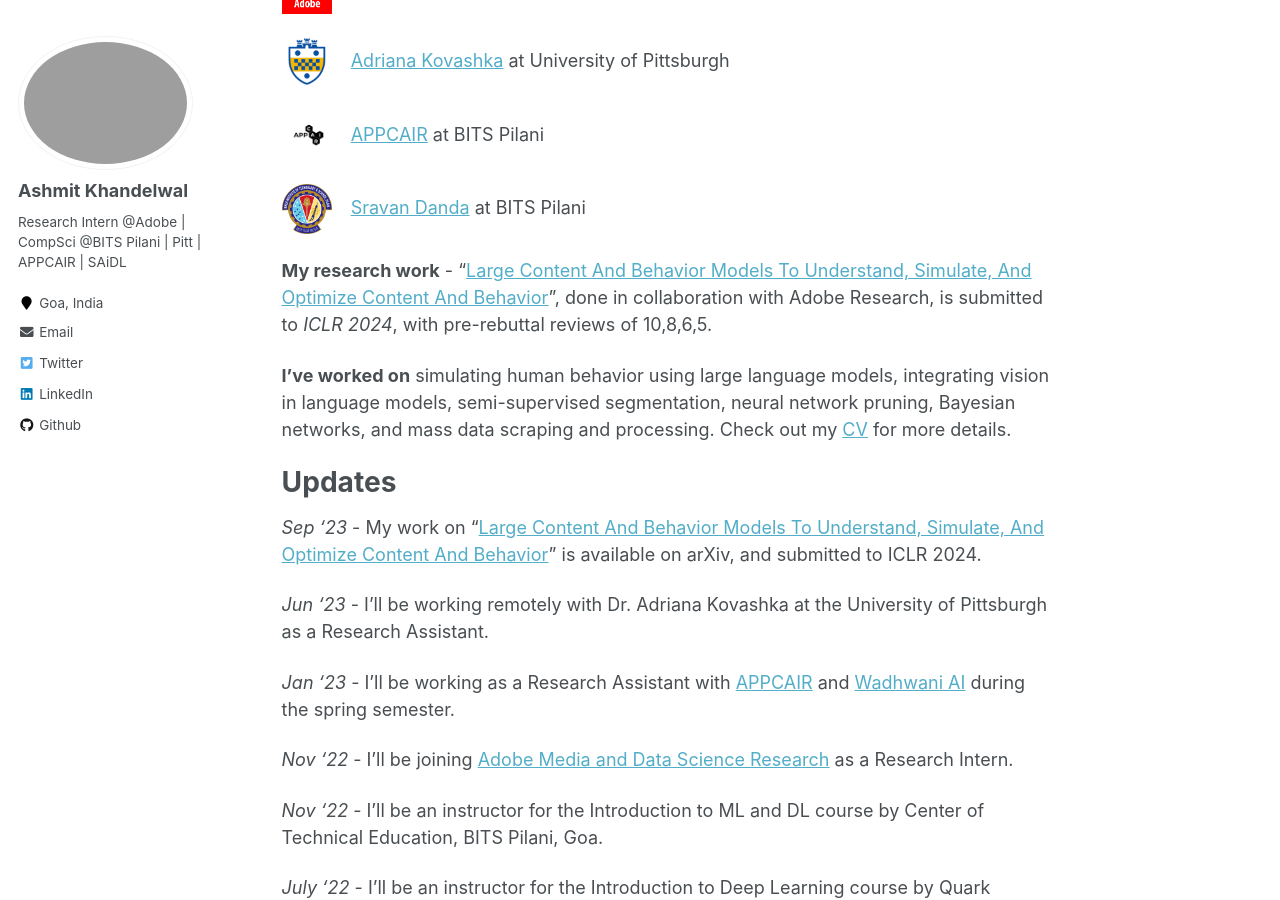
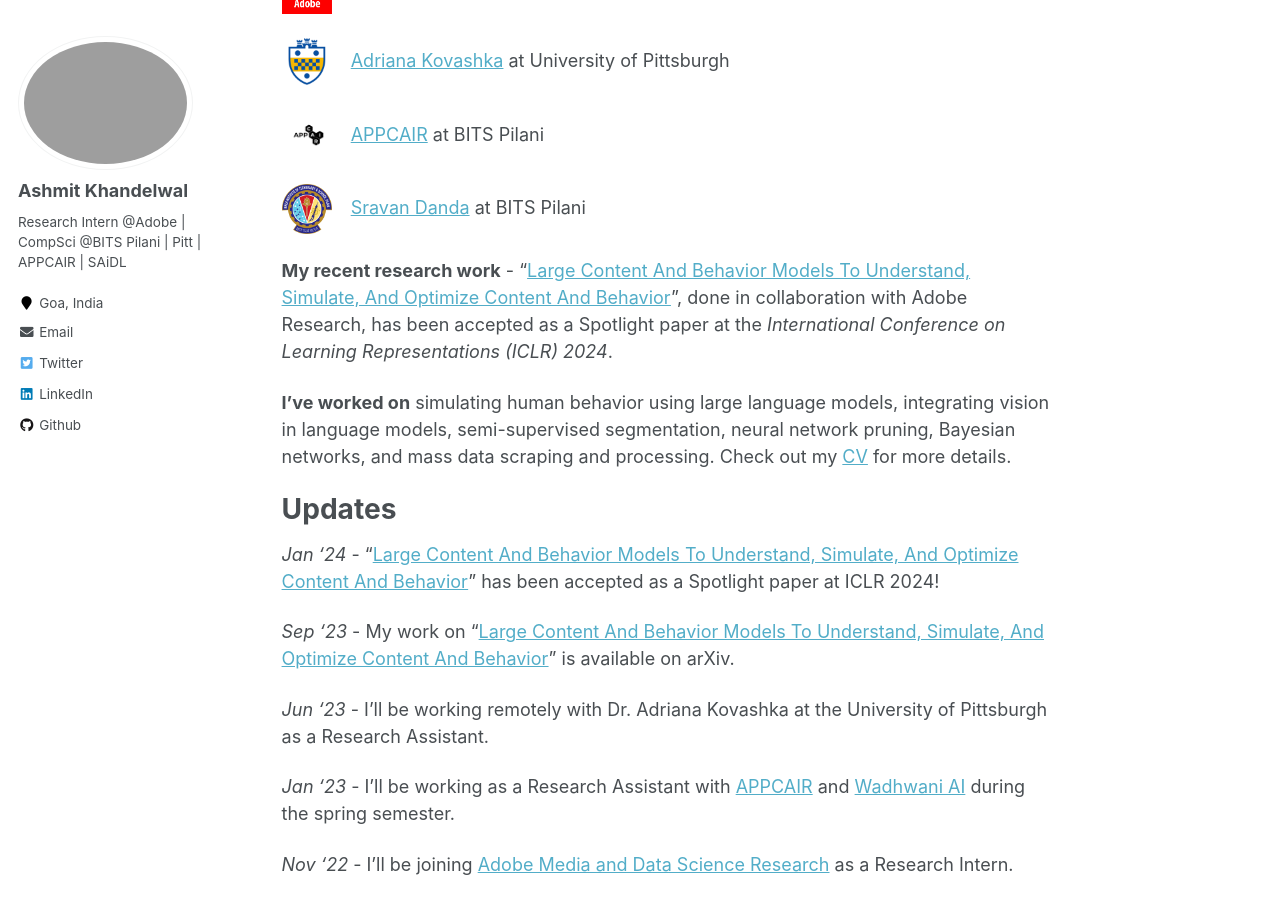
Before and after one commit to ashmitkx/ashmitkx.github.io, a Jekyll site: the page built from _pages/about.md, in a window 1280 px wide and 900 px high, scrolled down 371 px. Built offline with Jekyll 4.4.1, drawn with Linux system fonts in a browser that asks for light colours.

Commit message:
iclr accept

```diff
--- a/_pages/about.md
+++ b/_pages/about.md
@@ -20,13 +20,15 @@ I'm Ashmit Khandelwal, final year Computer Science student at [BITS Pilani](http
 
 <img src="../files/bits.png" width="50" height="50" align="center"> &ensp; [Sravan Danda](https://scholar.google.com/citations?user=5kSGWFoAAAAJ&hl=en) at BITS Pilani
 
-**My research work** - "[Large Content And Behavior Models To Understand, Simulate, And Optimize Content And Behavior](https://arxiv.org/abs/2309.00359)", done in collaboration with Adobe Research, is submitted to *ICLR 2024*, with pre-rebuttal reviews of 10,8,6,5.
+**My recent research work** - "[Large Content And Behavior Models To Understand, Simulate, And Optimize Content And Behavior](https://arxiv.org/abs/2309.00359)", done in collaboration with Adobe Research, has been accepted as a Spotlight paper at the *International Conference on Learning Representations (ICLR) 2024*.
 
 **I've worked on** simulating human behavior using large language models, integrating vision in language models, semi-supervised segmentation, neural network pruning, Bayesian networks, and mass data scraping and processing. Check out my [CV](https://ashmitkx.github.io/files/ashmit-khandelwal-cv.pdf) for more details.
 
 # Updates
 
-_Sep '23_ - My work on "[Large Content And Behavior Models To Understand, Simulate, And Optimize Content And Behavior](https://arxiv.org/abs/2309.00359)" is available on arXiv, and submitted to ICLR 2024.
+_Jan '24_ - "[Large Content And Behavior Models To Understand, Simulate, And Optimize Content And Behavior](https://arxiv.org/abs/2309.00359)" has been accepted as a Spotlight paper at ICLR 2024!
+
+_Sep '23_ - My work on "[Large Content And Behavior Models To Understand, Simulate, And Optimize Content And Behavior](https://arxiv.org/abs/2309.00359)" is available on arXiv.
 
 _Jun '23_ - I'll be working remotely with Dr. Adriana Kovashka at the University of Pittsburgh as a Research Assistant.
 
```
Also changed, not shown: _publications/lcbm.md (+2 -4 lines), 3 other files.
